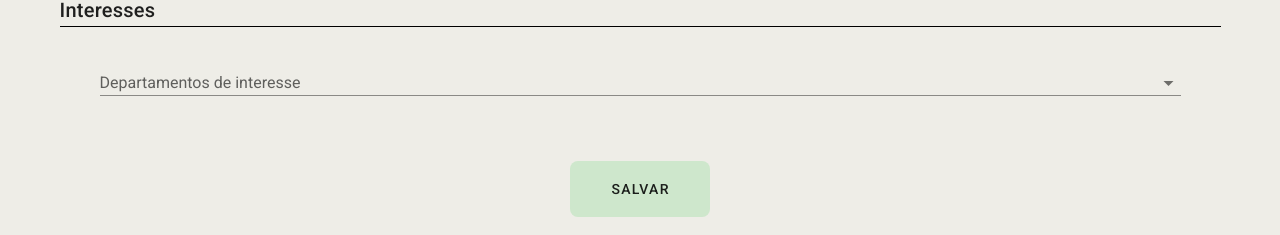
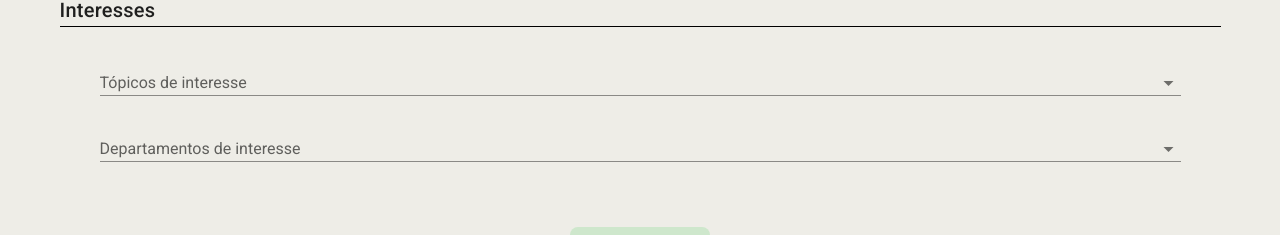
Before and after one commit to Recomendador-de-Disciplinas/Recomendador-de-Disciplinas.github.io, a Vue app in the folder frontend/: page /forms in a window 1280 px wide. Shown: the part 407-642 px from the top of the page. Built offline with nearby package versions, Linux system fonts and the light colour scheme; no server answers.

Commit message:
Add interest topics Fetch departments from backend
Signed-off-by: Vinicius Frota <viniciuspxfrota@gmail.com>
Co-authored-by: Francisco Eugênio Wernke <franwernke@usp.br>
Co-authored-by: Erick Rodrigues <erick.rodrigues.santana14@gmail.com>
Co-authored-by: Daniel Leal <os.leal90@gmail.com>

```diff
--- a/frontend/src/views/forms/Forms.vue
+++ b/frontend/src/views/forms/Forms.vue
@@ -17,7 +17,7 @@
         <v-col>
           <v-text-field label="Nome" v-model="name" required clearable />
           <v-autocomplete
-            :items="getCodes"
+            :items="disciplinesCodes"
             label="Disciplinas já cursadas"
             v-model="discipline"
             :rules="rules"
@@ -39,12 +39,20 @@
       <v-row class="px-10">
         <v-col>
           <v-combobox
-            label="Departamentos de interesse"
-            v-model="departments"
+            label="Tópicos de interesse"
+            v-model="topics"
             deletable-chips
             multiple
             small-chips
           ></v-combobox>
+          <v-autocomplete
+            label="Departamentos de interesse"
+            v-model="departments"
+            :items="departmentInfo"
+            deletable-chips
+            multiple
+            small-chips
+          />
         </v-col>
       </v-row>
       <v-row justify="center">
@@ -72,6 +80,7 @@ export default {
     discipline: '',
     disciplines: [],
     departments: [],
+    topics: [],
     rules: [
       (value) =>
         regexDisciplines.test(value) ||
@@ -79,6 +88,7 @@ export default {
         'Formato inválido! Exemplo: MAC0110',
     ],
     allDisciplines: [],
+    allDepartments: [],
   }),
   components: {
     Board,
@@ -87,8 +97,9 @@ export default {
     this.name = JSON.parse(localStorage.getItem('name')) || '';
     this.disciplines = JSON.parse(localStorage.getItem('disciplines')) || [];
     this.departments = JSON.parse(localStorage.getItem('departments')) || [];
-
+    this.topics = JSON.parse(localStorage.getItem('topics')) || [];
     this.getDisciplines();
+    this.getDepartments();
   },
   methods: {
     eraseDiscipline(discipline) {
@@ -112,6 +123,7 @@ export default {
           name: this.name,
           disciplines: this.disciplines,
           departments: this.departments,
+          topics: this.topics,
         });
         this.$router.push('/painel');
       }
@@ -121,10 +133,20 @@ export default {
       const response = await fetch(url + '/disciplines');
       this.allDisciplines = await response.json();
     },
+    async getDepartments() {
+      const url = process.env.BACKEND_URL || 'http://localhost:8080';
+      const response = await fetch(url + '/departments');
+      this.allDepartments = await response.json();
+    },
   },
   computed: {
-    getCodes() {
+    disciplinesCodes() {
       return this.allDisciplines.map((element) => element.code);
+    },
+    departmentInfo() {
+      return this.allDepartments.map(
+        (element) => `${element.code} - ${element.name}`
+      );
     },
   },
 };
```
